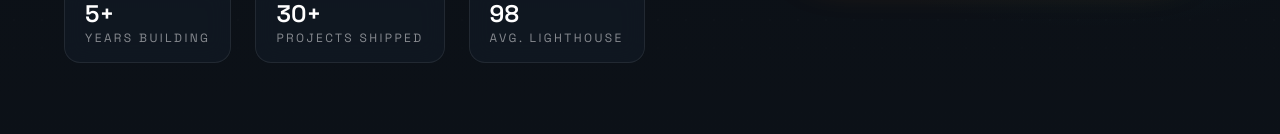
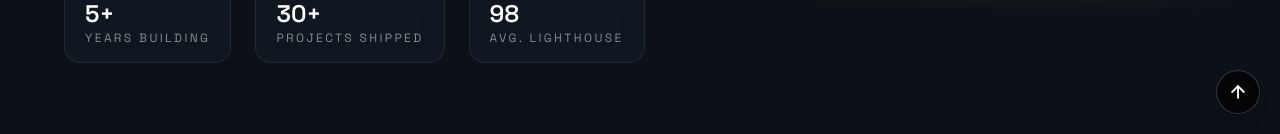
Before and after one commit to msmubassir/msmubassir.github.io, a Next.js app: page / in a window 1280 px wide. Shown: the part 666-800 px from the top of the page. Built offline with nearby package versions, Linux system fonts and the light colour scheme.

Commit message:
Add go to top floating icon

```diff
--- a/src/app/page.tsx
+++ b/src/app/page.tsx
@@ -483,6 +483,27 @@ export default function Home() {
         </section>
       </main>
 
+      <a
+        href="#"
+        aria-label="Go to top"
+        title="Go to top"
+        className="fixed bottom-5 right-5 z-30 flex h-11 w-11 items-center justify-center rounded-full border border-white/20 bg-black/70 text-white shadow-lg backdrop-blur transition hover:border-white/40 hover:bg-black/90"
+      >
+        <svg
+          xmlns="http://www.w3.org/2000/svg"
+          viewBox="0 0 24 24"
+          fill="none"
+          stroke="currentColor"
+          strokeWidth="2.2"
+          strokeLinecap="round"
+          strokeLinejoin="round"
+          className="h-5 w-5"
+        >
+          <path d="M12 19V5" />
+          <path d="m5 12 7-7 7 7" />
+        </svg>
+      </a>
+
       <footer className="border-t border-white/5 px-4 py-8 sm:px-6">
         <div className="mx-auto flex w-full max-w-6xl flex-col items-center justify-between gap-2 text-center text-xs uppercase tracking-[0.2em] text-white/50 md:flex-row md:gap-4 md:text-left">
           <span>(c) 2026 Md Mubassir Ahmed Siddique</span>
```
